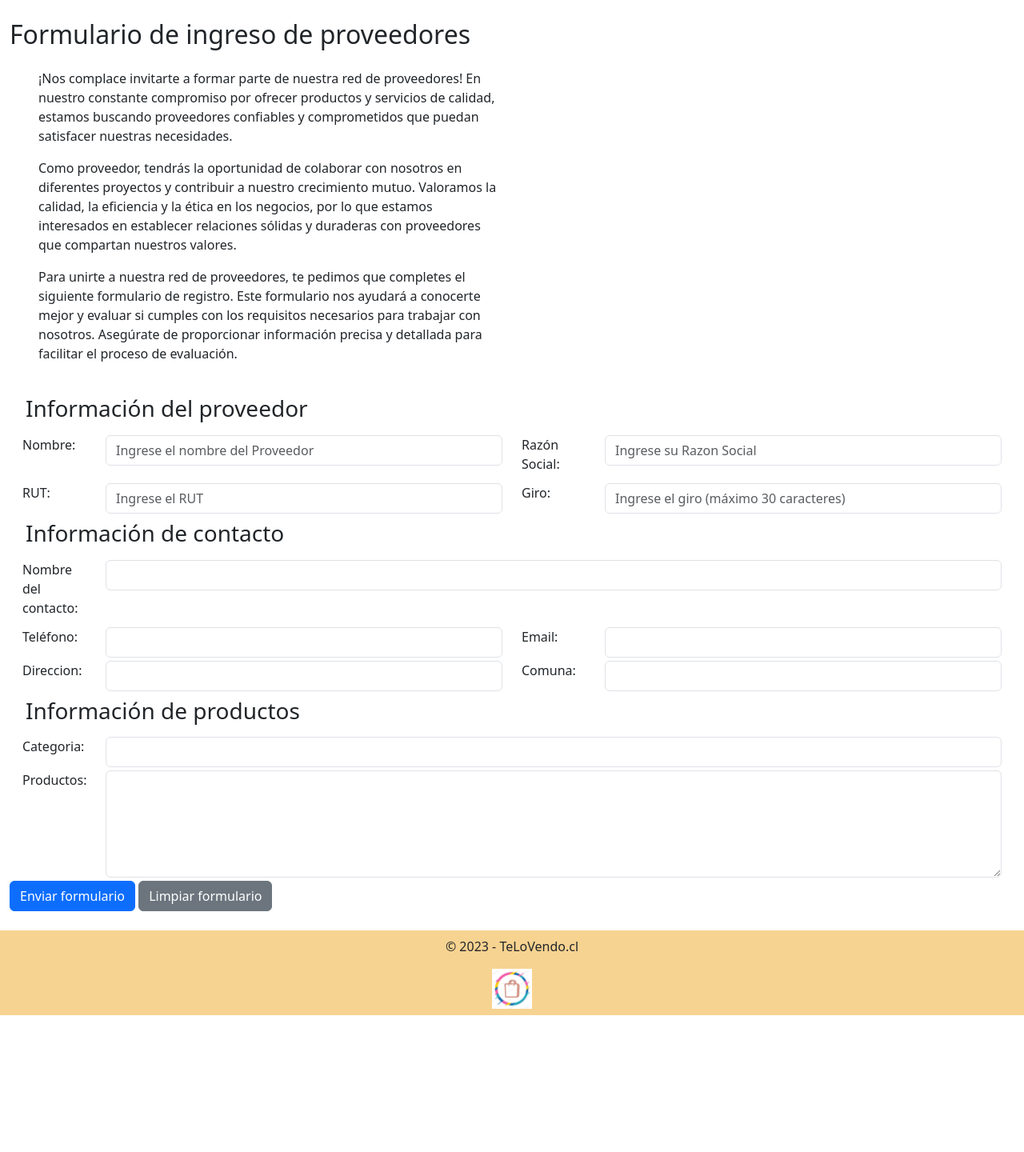
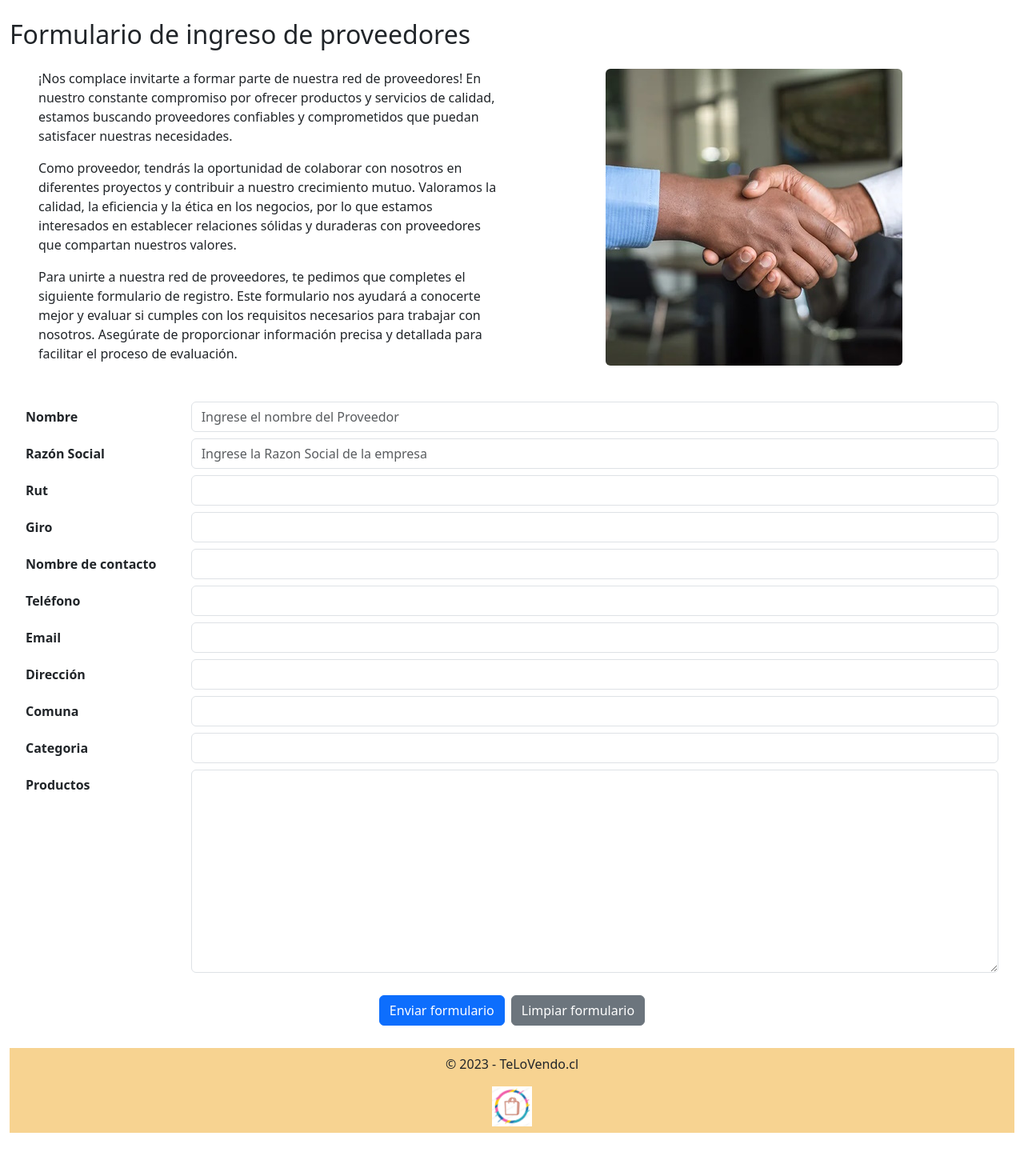
Before and after one commit to grupo-2-Bootcamp/telovendo, a Django app: page /contactoproveedores in a window 1280 px wide. Shown: the part 56-1496 px from the top of the page at 80% size. Before the commit the page ends 1325 px from the top, so only its background shows below. Run offline with Django 4.2, Linux system fonts and the light colour scheme.

Commit message:
Un poco de orden y ajustes de formulario

```diff
--- a/website/telovendo/form.py
+++ b/website/telovendo/form.py
@@ -7,70 +7,102 @@ class FormularioProveedores(forms.Form):
                                             'max_length': 'El nombre debe tener como maximo 50 caracteres',
                                         },
                                         widget= forms.TextInput(attrs={
-                                            'placeholder': 'Ingrese el nombre del Proveedor'})
+                                            'placeholder': 'Ingrese el nombre del Proveedor',
+                                            'class':'form-control'}),
                                         )
-    razon_social = forms.CharField      (label="RazonSocial", required = True, min_length= 5, max_length=50,
+    razon_social = forms.CharField      (label="Razón Social", required = True, min_length= 5, max_length=50,
                                         error_messages={
                                             'required': 'La razon social es Obligatorio',
                                             'min_length': 'La razon social debe tener al menos 5 caracteres de largo',
-                                            'max_length': 'La razon social debe tener como maximo 50 caracteres',
+                                            'max_length': 'La razon social debe tener como maximo 50 caracteres de largo',
                                         },
                                         widget= forms.TextInput(attrs={
-                                            'placeholder': 'Ingrese su Razon Social'})
+                                            'placeholder': 'Ingrese la Razon Social de la empresa',
+                                            'class':'form-control'})
                                         )
     rut = forms.CharField               (label="Rut", required = True, max_length=12,
                                         error_messages={
                                             'required': 'Ingrese el RUT del proveedor',
-                                            'max_length': 'El RUT no puede tener más de 12 caracteres'
+                                            'max_length': 'El RUT no puede tener más de 12 caracteres',
                                         },
-                                        widget= forms.TextInput(attrs={'placeholder':''})
+                                        widget= forms.TextInput(attrs={
+                                            'placeholder':'',
+                                            'class':'form-control'})
                                         )
     giro = forms.CharField              (label="Giro", required = True, max_length=30,
                                         error_messages={
                                             'required': 'El giro es requerido',
-                                            'max_length': 'El giro no puede tener más de 30 caracteres'
+                                            'max_length': 'El giro no puede tener más de 30 caracteres',
                                         },
-                                        widget= forms.TextInput(attrs={'placeholder':''})
+                                        widget= forms.TextInput(attrs={
+                                            'placeholder':'',
+                                            'class':'form-control'})
                                         )
-    categoria = forms.CharField         (label="Categoria", required = True,
+    contacto = forms.CharField          (label="Nombre de contacto", required = True, max_length=30,
+                                        error_messages={
+                                            'required': 'Tiene que indicar el nombre del contacto',
+                                            'max_length':' El nombre de contacto no puede tener más de 30 caracteres'
+                                        },
+                                        widget= forms.TextInput(attrs={
+                                            'placeholder':'',
+                                            'class':'form-control'})
+                                        )
+    telefono = forms.CharField          (label="Teléfono", required = True, max_length=15, min_length=9,
+                                        error_messages={
+                                            'required': 'Tiene que indicar el teléfono de contacto',
+                                            'max_length': 'El teléfono no puede tener más de 15 caracteres',
+                                            'min_length': 'El teléfono no puede tener menos de 9 caracteres',
+                                        },
+                                        widget= forms.TextInput(attrs={
+                                            'placeholder':'',
+                                            'class':'form-control',
+                                            })
+                                        )
+    email = forms.EmailField            (label="Email", required = True, max_length=30,
+                                        error_messages={
+                                            'required': 'Tiene que indicar el email de contacto',
+                                            'max_length': 'La dirección de email tiene más de 30 caracteres',
+                                        },
+                                        widget= forms.TextInput(attrs={
+                                            'placeholder':'',
+                                            'class':'form-control',
+                                            'type':'email'})
+                                        )
+    direccion = forms.CharField         (label="Dirección", required = True, max_length=30,
+                                        error_messages={
+                                            'required': 'Tiene que indicar la dirección del proveedor',
+                                            'max_length': 'La dirección tiene más de 30 caracteres'
+                                        },
+                                        widget= forms.TextInput(attrs={
+                                            'placeholder':'',
+                                            'class':'form-control'})
+                                        )
+    comuna = forms.CharField            (label="Comuna", required = True, max_length=20,
+                                        error_messages={
+                                            'required': 'Tiene que indicar la comuna del proveedor',
+                                            'max_length': 'La comuna de email tiene más de 20 caracteres'
+                                        },
+                                        widget= forms.TextInput(attrs={
+                                            'placeholder':'',
+                                            'class':'form-control'})
+                                        )
+    categoria = forms.CharField         (label="Categoria", required = True, max_length=30,
                                         error_messages={
                                             'required': 'Tiene que indicar la categoría de productos',
+                                            'max_length' : 'La categoría no puede tener más de 30 caracteres'
                                         },
-                                        widget= forms.TextInput
+                                        widget= forms.TextInput(attrs={
+                                            'placeholder':'',
+                                            'class':'form-control'
+                                        })
                                         )
-    productos = forms.CharField         (label="Productos", required = True,
+    productos = forms.CharField         (label="Productos", required = True, max_length=1000,
                                         error_messages={
                                             'required': 'Tiene que indicar los productos a proveer',
+                                            'max_length': 'El campo puede tener hasta 1000 caracteres',
                                         },
-                                        widget= forms.Textarea
+                                        widget= forms.Textarea(attrs={
+                                            'placeholder':'',
+                                            'class':'form-control'
+                                        })
                                         )
-    contacto = forms.CharField          (label="Contacto", required = True,
-                                        error_messages={
-                                            'required': 'Tiene que indicar el nombre del contacto',
-                                        },
-                                        widget= forms.TextInput
-                                        )
-    telefono = forms.CharField          (label="Telefono", required = True,
-                                        error_messages={
-                                            'required': 'Tiene que indicar el teléfono de contacto',
-                                        },
-                                        widget= forms.TextInput
-                                        )
-    email = forms.EmailField             (label="Email", required = True,
-                                        error_messages={
-                                            'required': 'Tiene que indicar el email de contacto',
-                                        },
-                                        widget= forms.TextInput
-                                        )
-    direccion = forms.CharField         (label="Direccion", required = True,
-                                        error_messages={
-                                            'required': 'Tiene que indicar la dirección del proveedor',
-                                        },
-                                        widget= forms.TextInput(attrs={'placeholder':''})
-                                        )
-    comuna = forms.CharField            (label="Comuna", required = True,
-                                        error_messages={
-                                            'required': 'Tiene que indicar la comuna del proveedor',
-                                        },
-                                        widget= forms.TextInput(attrs={'placeholder':''})
-                                        )
--- a/website/telovendo/templates/telovendo/contactoproveedores.html
+++ b/website/telovendo/templates/telovendo/contactoproveedores.html
@@ -1,4 +1,5 @@
 {% extends "base.html" %}
+{% load static %}
 
     {% block content %}
     <div>
@@ -9,56 +10,50 @@
                 <p>Para unirte a nuestra red de proveedores, te pedimos que completes el siguiente formulario de registro. Este formulario nos ayudará a conocerte mejor y evaluar si cumples con los requisitos necesarios para trabajar con nosotros. Asegúrate de proporcionar información precisa y detallada para facilitar el proceso de evaluación.</p>
             </div>
             <div class="col-6">
-
+                <img src="{% static 'images/saludo.jpg' %}" class="img-fluid rounded mx-auto d-block" alt="Saludo entre dos personas">
             </div>
         </div>
     </div>
 
     <div>
+        <div class="row">
+            <div class="col-3"></div>
+            <div class="col-6">
+            {% if mensajes and mensajes.enviado %}
+                <div class="alert alert-success mt-3" role="alert">
+                    {{ mensajes.resultado }}
+                </div>
+            {% endif %}
+            {% if mensajes and not mensajes.enviado %}
+                <div class="alert alert-danger mt-3" role="alert">
+                    <h5>Errores en los siguientes campos:</h5>
+                    {{ mensajes.resultado }}
+                </div>
+            </div>
+            <div class="col-3"></div>
+        {% endif %}
+        </div>
+
         <form method="post" action="{% url 'contactoProveedores' %}">
-            {% csrf_token %}
-            <div class="row m-2"><h3>Información del proveedor</h3></div>
-            <div class="row m-1">
-                <div class="col-1"><label for="id_nombre_proveedor" class="form-label">Nombre:</label></div>
-                <div class="col-5"><input type="text" name="nombre_proveedor" placeholder="Ingrese el nombre del Proveedor" maxlength="50" required id="id_nombre_proveedor" class="form-control"></div>
-                <div class="col-1"><label for="id_razon_social" class="form-label">Razón Social:</label></div>
-                <div class="col-5"><input type="text" name="razon_social" placeholder="Ingrese su Razon Social" maxlength="50" minlength="5" required id="id_razon_social" class="form-control"></div>
+        {% csrf_token %}
+        <div class="form-group">
+        {% for campo in formulario %}
+            <div class="row m-2">
+                <strong class="col-2 col-form-label"><label for="{{ campo.id_for_label }}">{{ campo.label }}</label></strong>
+                <div class="col-10">
+                    {{ campo }}
+                    {% if campo.help_text %}
+                        <div class="form-text">{{ campo.help_text }}</div>
+                    {% endif %}
+                </div>
             </div>
-            <div class="row m-1">
-                <div class="col-1"><label for="id_rut" class="form-label">RUT:</label></div>
-                <div class="col-5"><input type="text" name="rut" placeholder="Ingrese el RUT" maxlength="12" required id="id_rut" class="form-control"></div>
-                <div class="col-1"><label for="id_giro" class="form-label">Giro:</label></div>
-                <div class="col-5"><input type="text" name="giro" placeholder="Ingrese el giro (máximo 30 caracteres)" maxlength="30" required id="id_giro" class="form-control"></div>
+        {% endfor %}
+            <div class="d-flex justify-content-center m-4">
+                <button type="submit" class="btn btn-primary m-1">Enviar formulario</button> <button type="reset" class="btn btn-secondary m-1">Limpiar formulario</button>
             </div>
-            <div class="row m-2"><h3>Información de contacto</h3></div>
-            <div class="row m-1">
-                <div class="col-1"><label for="id_contacto" class="form-label">Nombre del contacto:</label></div>
-                <div class="col-11"><input type="text" name="contacto" required id="id_contacto" class="form-control"></div>
-            </div>
-            <div class="row m-1">
-                <div class="col-1"><label for="id_telefono" class="form-label">Teléfono:</label></div>
-                <div class="col-5"><input type="text" name="telefono" required id="id_telefono" class="form-control"></div>
-                <div class="col-1"><label for="id_email" class="form-label">Email:</label></div>
-                <div class="col-5"><input type="email" name="email" required id="id_email" class="form-control"></div>
-            </div>
-            <div class="row m-1">
-                <div class="col-1"><label for="id_direccion" class="form-label">Direccion:</label></div>
-                <div class="col-5"><input type="text" name="direccion" placeholder="" required id="id_direccion" class="form-control"></div>
-                <div class="col-1"><label for="id_comuna" class="form-label">Comuna:</label></div>
-                <div class="col-5"><input type="text" name="comuna" placeholder="" required id="id_comuna" class="form-control"></div>
-            </div>
-            <div class="row m-2"><h3>Información de productos</h3></div>
-            <div class="row m-1">
-                <div class="col-1"><label for="id_categoria" class="form-label">Categoria:</label></div>
-                <div class="col-11"><input type="text" name="categoria" required id="id_categoria" class="form-control" ></div>
-            </div>
-            <div class="row m-1">
-                <div class="col-1"><label for="id_productos" class="form-label">Productos:</label></div>
-                <div class="col-11"><textarea name="productos" rows="5" required id="id_productos" class="form-control"></textarea></div>
-            </div>
-            <div class="row-m1">
-                <div class="col-10"><button type="submit" class="btn btn-primary">Enviar formulario</button> <button type="reset" class="btn btn-secondary">Limpiar formulario</button></div>
-            </div>
+        </div>
         </form>
+
+
     </div>
     {% endblock %}
--- a/website/telovendo/views.py
+++ b/website/telovendo/views.py
@@ -87,29 +87,29 @@ class ContactoProveedoresView(TemplateView):
             razon_social = form.cleaned_data["razon_social"]
             rut = form.cleaned_data["rut"]
             giro = form.cleaned_data["giro"]
-            categoria = form.cleaned_data["categoria"]
-            productos = form.cleaned_data["productos"]
             contacto = form.cleaned_data["contacto"]
             telefono = form.cleaned_data["telefono"]
             email = form.cleaned_data["email"]
             direccion = form.cleaned_data["direccion"]
             comuna = form.cleaned_data["comuna"]
+            categoria = form.cleaned_data["categoria"]
+            productos = form.cleaned_data["productos"]
 
             registro = FormularioProveedoresDB(
                 nombre_proveedor = nombre_proveedor,
                 razon_social = razon_social,
                 rut = rut,
                 giro = giro,
-                categoria= categoria,
-                productos = productos,
                 contacto = contacto,
                 email = email,
                 telefono = telefono,
                 direccion = direccion,
-                comuna = comuna
+                comuna = comuna,
+                categoria= categoria,
+                productos = productos,
             )
             registro.save()
-            mensajes = {"enviado": True, "resultado": "Formulario enviado correctamente"}
+            mensajes = {"enviado": True, "resultado": "Hemos recibido el formulario correctamente, y pronto nos pondremos en contacto."}
         else:
             mensajes = {"enviado": False, "resultado": form.errors}
         return render(request, self.template_name, {"formulario": form, "mensajes": mensajes, "title": title})
```
Also changed, not shown: website/telovendo/models.py (+11 -11 lines), website/db.sqlite3, website/telovendo/migrations/0001_initial.py, website/telovendo/static/images/saludo.jpg (added).
